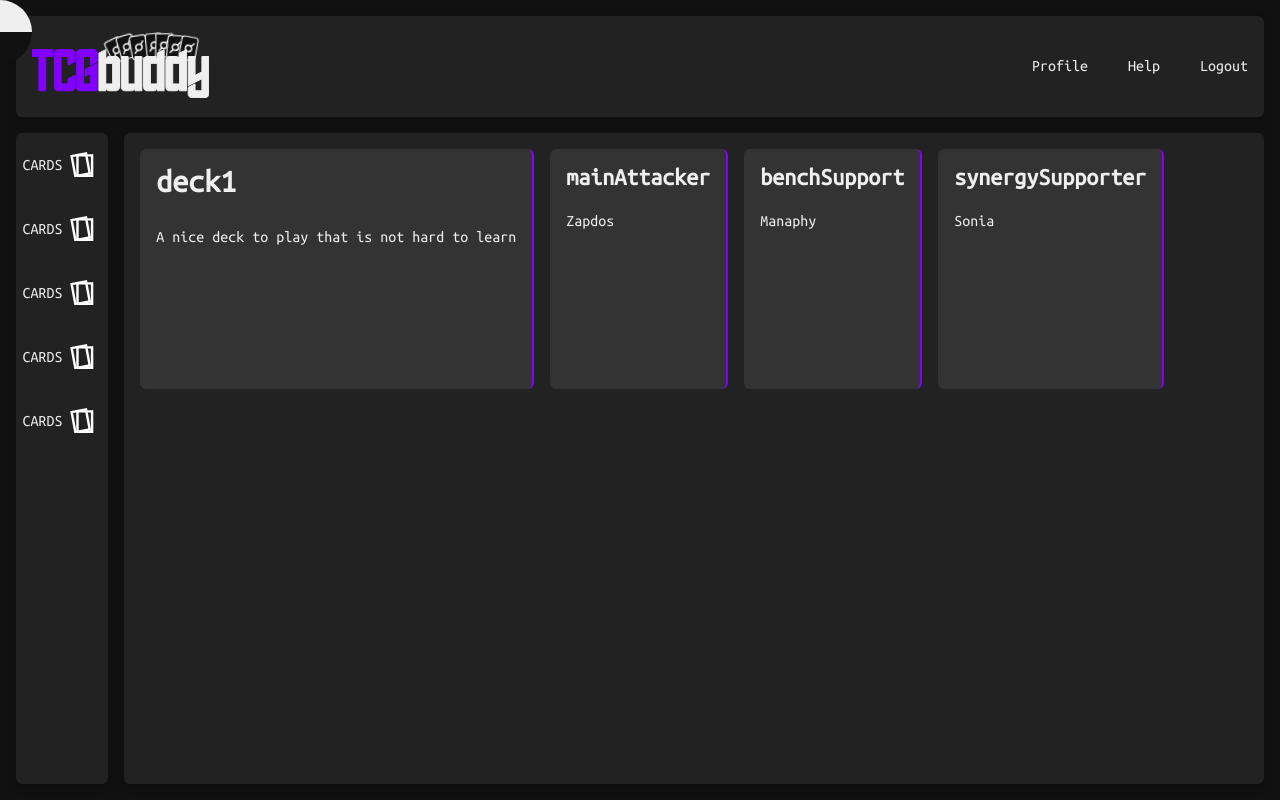
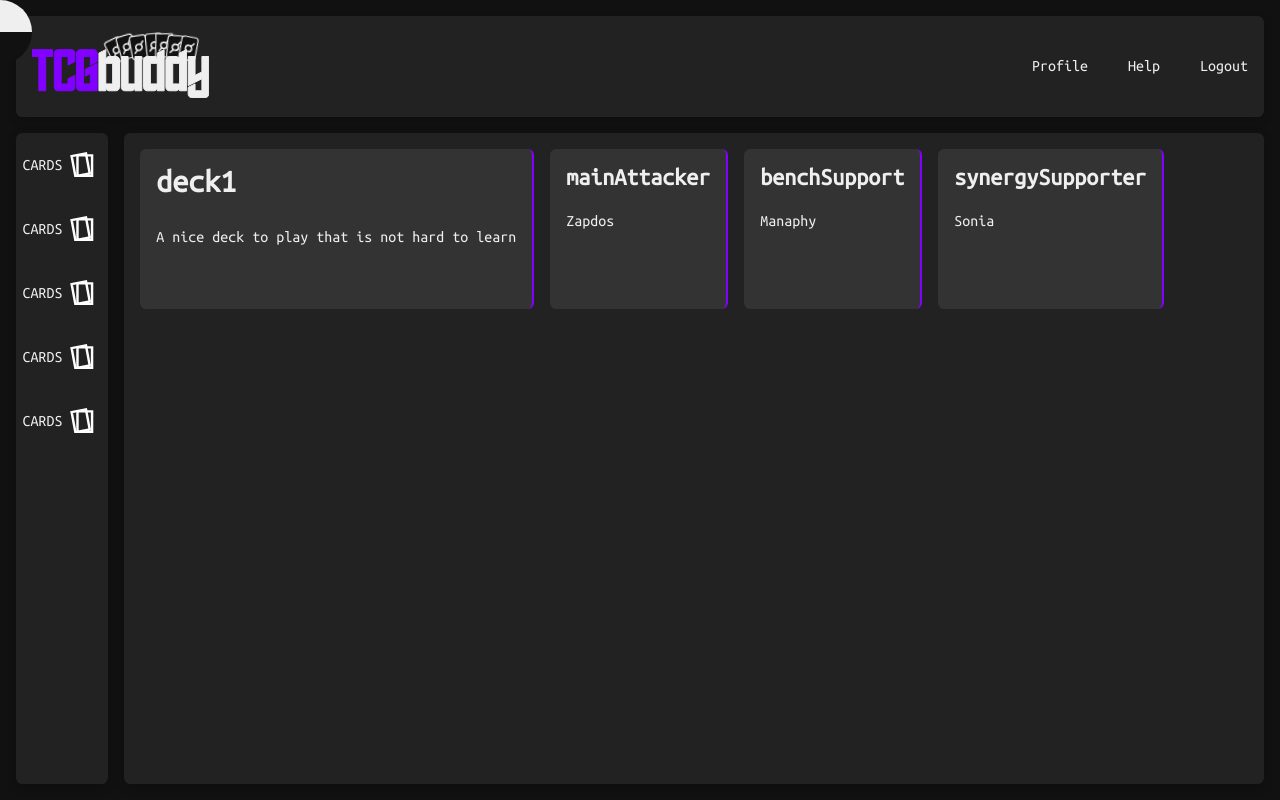
Before and after one commit to SamuelMiddendorp/tcgbuddy-frontend, a SvelteKit app: page /deck/1 in a window 1280 px wide. Built offline with nearby package versions, Linux system fonts and the light colour scheme.

Commit message:
Update card height

```diff
--- a/src/routes/deck/[deckId]/+page.svelte
+++ b/src/routes/deck/[deckId]/+page.svelte
@@ -20,7 +20,7 @@
         display: grid;
         grid-auto-columns: max-content;
         grid-auto-flow: column;
-        grid-auto-rows: minmax(15em, max-content);
+        grid-auto-rows: minmax(10em, max-content);
     }
     .deck-container h1 {
         margin-bottom: 1em;
```
